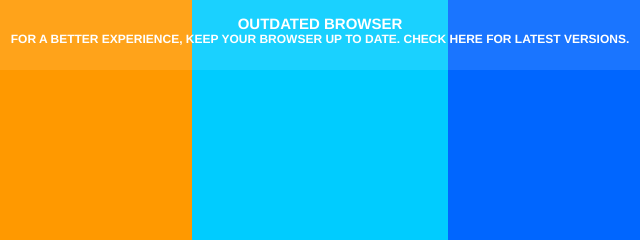
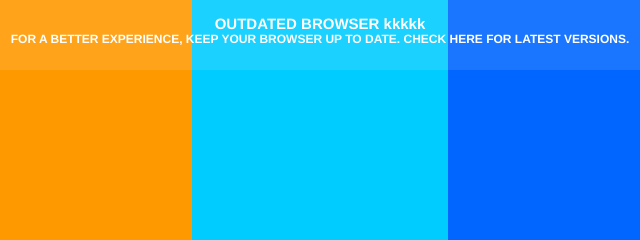
Before and after one commit to knh9527/myknh, a plain HTML site: page index.html in a window 1280 px wide. Shown: the top 240 px of the page, 320-960 px from the left. Drawn offline with Linux system fonts and the light colour scheme.

Commit message:
Update index.html

```diff
--- a/index.html
+++ b/index.html
@@ -16,7 +16,7 @@
        <!--햄버거버튼-->
         <a href="#" id="ham">≡</a>
         <!--전체타이틀-->
-        <h1>OUTDATED BROWSER</h1>
+        <h1>OUTDATED BROWSER kkkkk</h1>
         <h2>FOR A BETTER EXPERIENCE, KEEP YOUR BROWSER UP TO DATE. CHECK HERE FOR LATEST VERSIONS.</h2>
     </header>
     <!--GNB메뉴-->
```
